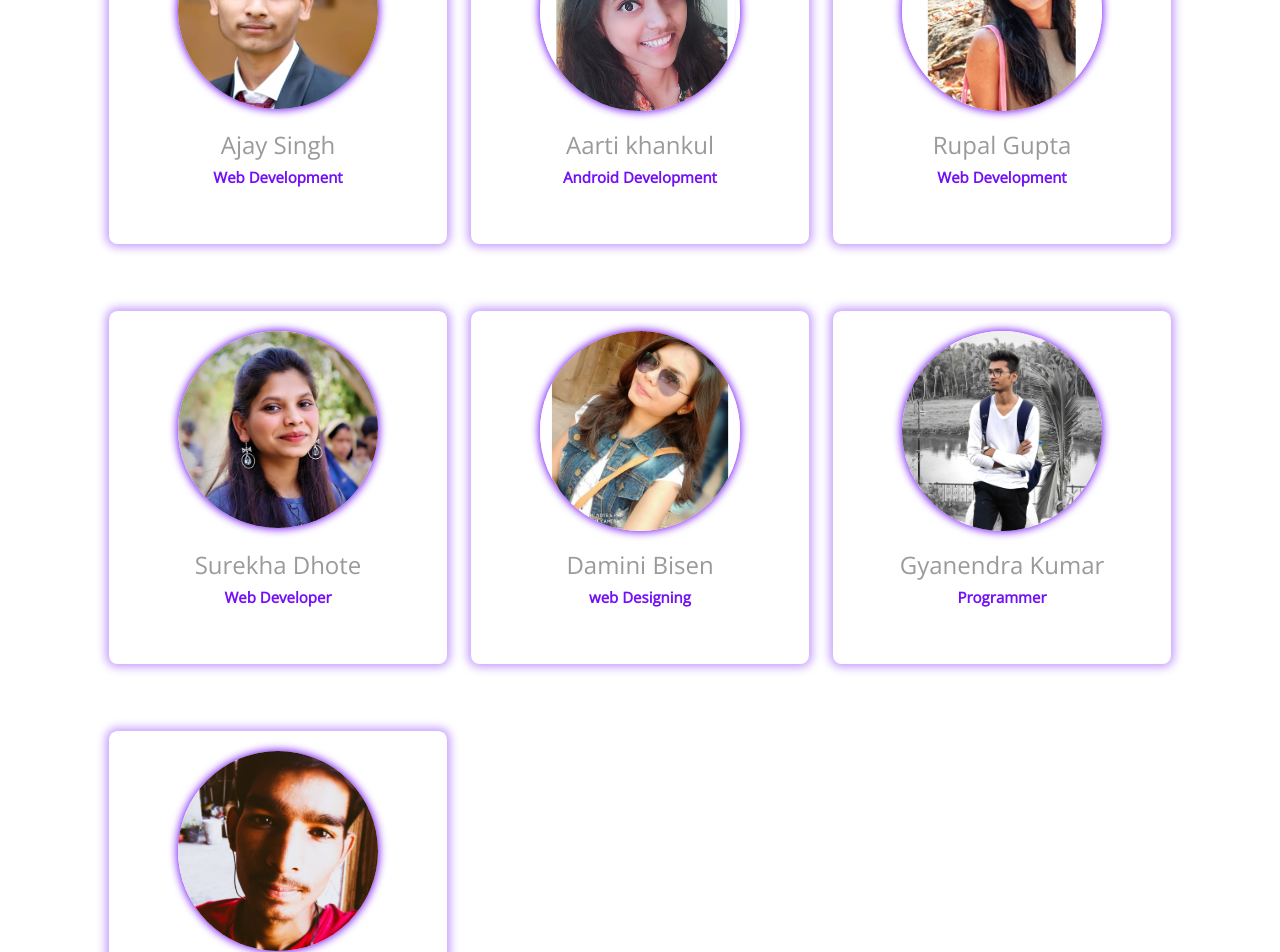
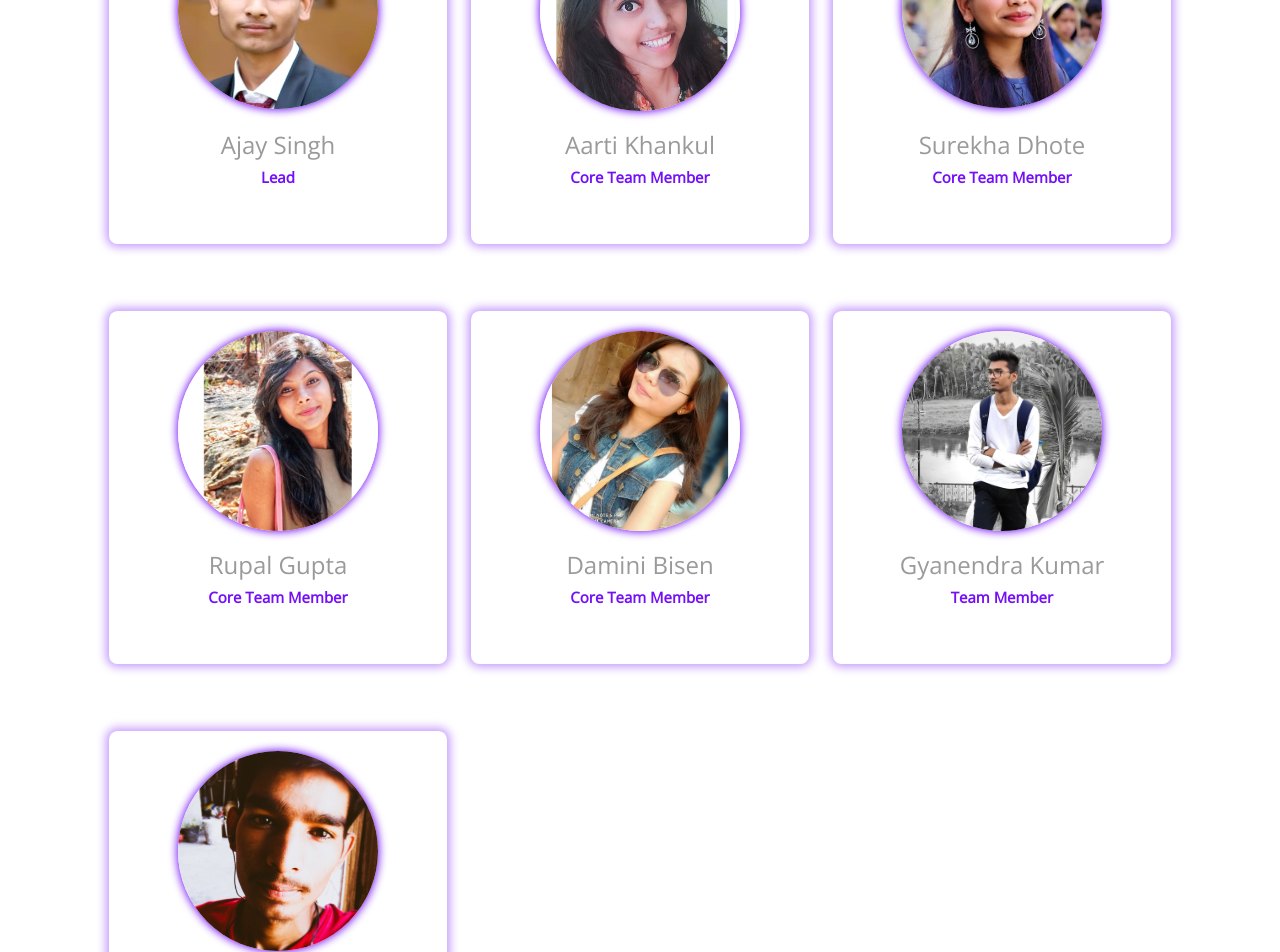
Before and after one commit to Code-Recursion/DSC-BIST, a React (Create React App) app: page /team in a window 1280 px wide. Shown: the part 1000-1952 px from the top of the page. Built offline with nearby package versions, Linux system fonts and the light colour scheme.

Commit message:
added team

```diff
--- a/src/components/Team.js
+++ b/src/components/Team.js
@@ -1,5 +1,5 @@
-import React, {Component} from "react";
-import ParticlesBg from 'particles-bg';
+import React, { useState } from "react";
+import ParticlesBg from "particles-bg";
 
 // CSS Import
 import "../styles/team.css";
@@ -15,145 +15,144 @@ import Surekha_Dhote from "../resources/team/avatar/Surekha_Dhote.jpeg";
 import Aakash_Panwar from "../resources/team/avatar/Aakash_Panwar.jpg";
 
 // fontAwesome;
-import { FontAwesomeIcon } from '@fortawesome/react-fontawesome';
-import { faGithub, faInstagram, faLinkedinIn } from '@fortawesome/free-brands-svg-icons';
-import { render } from "@testing-library/react";
+import { FontAwesomeIcon } from "@fortawesome/react-fontawesome";
+import { faGithub, faInstagram, faLinkedinIn } from "@fortawesome/free-brands-svg-icons";
 
+const App = () => {
+  const [team, setTeam] = useState([
+    {
+      id: 1,
+      name: "Ajay Singh",
+      designation: "Lead",
+      linkedin: "https://www.linkedin.com/in/hello-ajay-singh/",
+      github: "https://github.com/Code-Recursion/",
+      twitter: "https://twitter.com/code_recursion/",
+      other: "",
+      picture: Ajay_Singh,
+    },
+    {
+      id: 2,
+      name: "Aarti Khankul",
+      designation: "Core Team Member",
+      linkedin: "https://www.linkedin.com/in/aarti-khankul-2a562719b/",
+      github: "https://github.com/Aarti3530/",
+      twitter: "https://twitter.com/",
+      other: "",
+      picture: Aarti_Khankul,
+    },
 
+    {
+      id: 3,
+      name: "Surekha Dhote",
+      designation: "Core Team Member",
+      linkedin: "https://www.linkedin.com/in/surekha-dhote-626798187/",
+      github: "https://github.com/Surekhadhote/",
+      twitter: "https://twitter.com/",
+      other: "",
+      picture: Surekha_Dhote,
+    },
+    {
+      id: 4,
+      name: "Rupal Gupta",
+      designation: "Core Team Member",
+      linkedin: "https://www.linkedin.com/in/rupal-gupta-2bb32b1a8/",
+      github: "https://github.com/Rupal-Gupta29/",
+      twitter: "https://twitter.com/",
+      other: "blog/webiste/medium/youtube",
+      picture: Rupal_Gupta,
+    },
+    {
+      id: 5,
+      name: "Damini Bisen",
+      designation: "Core Team Member",
+      linkedin: "https://www.linkedin.com/in/damini-bisen-6318761a6/",
+      github: "https://github.com/Damini02/",
+      twitter: "https://twitter.com/",
+      other: "",
+      picture: Damini_Bisen,
+    },
+    {
+      id: 6,
+      name: "Gyanendra Kumar",
+      designation: "Team Member",
+      linkedin: "https://www.linkedin.com/in/gaurav-verma-5b3a42193/",
+      github: "https://github.com/GauravGhost/",
+      twitter: "https://twitter.com/Gyanendrak874/",
+      other: "",
+      picture: Gyanendra_Kumar,
+    },
+    {
+      id: 7,
+      name: "Aakash Panwar",
+      designation: "Team Member",
+      linkedin: "https://www.linkedin.com/in/aakash-panwar-5bb2101a4/",
+      github: "https://github.com/Aakash574/",
+      twitter: "https://twitter.com/",
+      other: "",
+      picture: Aakash_Panwar,
+    },
+  ]);
 
-const Team = () => {
-	render()
-    {
+  const CardMarkup = () =>
+    team.map((member) => (
+      <div key={member.id} className="col col-12 col-sm-6 col-md-4 col-lg-4">
+        <div className="our-team">
+          <div className="picture">
+            <img className="img-fluid team-img" src={member.picture} alt="" />
+          </div>
+          <div className="team-content">
+            <h3 className="name">{member.name}</h3>
+            <h4 className="title"> {member.designation}</h4>
+          </div>
+          <ul className="social">
+            <li>
+              <a href={member.linkedin}>
+                <FontAwesomeIcon icon={faLinkedinIn} />
+              </a>
+            </li>
+            <li>
+              <a href={member.github}>
+                <FontAwesomeIcon icon={faGithub} />
+              </a>
+            </li>
+            <li>
+              {/*<a href="https://www.instagram.com/_invincible_aj_/">
+              <FontAwesomeIcon icon={faInsmember.instagram} />
+            </a>*/}
+            </li>
+          </ul>
+        </div>
+      </div>
+    ));
+
   return (
     <>
       <section className="sec">
         <div className="container">
-			<div class="team-description">
-				<div class="team-heading">
-					<h1 className="heading">Meet Our Team</h1>
-					<p className="sub-heading">The goal of the <span className="text-purple">DSC-BIST</span> team is to create a passionate developers through interactive and free workshops which is related to <span className="text-purple">coud computing, App Development, web Development, etc.</span> We collaborate to provide students with opportunities to attend amazing events and improve their skills.</p>
+          <div className="team-description">
+            <div className="team-heading">
+              <h1 className="heading mb-5">Meet Our Team</h1>
+              <p className="m-auto sub-heading">
+                The goal of
+                <span className="text-purple">
+                  Developer Student Club Bansal Institute of Science and Technology
+                </span>
+                is to create a strong community of passionate developers, helping students with
+                beginner to advanced knowledge through interactive and free workshops. The team is
+                ready to provide students with opportunities to attend amazing events and improve
+                their skills.
+              </p>
             </div>
           </div>
+
           <div className="row">
-		            <div className="col col-12 col-sm-6 col-md-4 col-lg-4">
-			            <div className="our-team">
-			                <div className="picture">
-				                <img className="img-fluid team-img" src={Ajay_Singh} />
-			                </div>
-			                <div className="team-content">
-				                <h3 className="name">Ajay Singh</h3>
-				                <h4 className="title"> Web Development</h4>
-			                </div>
-			                <ul className="social">
-				                <li><a href="https://www.linkedin.com/in/hello-ajay-singh/"><FontAwesomeIcon icon={faLinkedinIn} /></a></li>
-				                <li><a href="https://github.com/Code-Recursion"><FontAwesomeIcon icon={faGithub} /></a></li>
-				                <li><a href="https://www.instagram.com/_invincible_aj_/"><FontAwesomeIcon icon={faInstagram}/></a></li>
-			                </ul>
-			            </div>
-		            </div>
-                    <div className="col col-12 col-sm-6 col-md-4 col-lg-4">
-			            <div className="our-team">
-			                <div className="picture">
-				                <img className="img-fluid team-img" src={Aarti_Khankul} />
-			                </div>
-			                <div className="team-content">
-				                <h3 className="name">Aarti khankul</h3>
-				                <h4 className="title">Android Development</h4>
-			                </div>
-			                <ul className="social">
-				                <li><a href="https://www.linkedin.com/in/aarti-khankul-2a562719b/"><FontAwesomeIcon icon={faLinkedinIn} /></a></li>
-				                <li><a href="https://github.com/Aarti3530"><FontAwesomeIcon icon={faGithub} /></a></li>
-				                <li><a href="https://www.instagram.com/arru3530/"><FontAwesomeIcon icon={faInstagram}/></a></li>
-			                </ul>
-			            </div>
-		            </div>
-                    <div className="col col-12 col-sm-6 col-md-4 col-lg-4">
-			            <div className="our-team">
-			                <div className="picture">
-				                <img className="img-fluid team-img" src={Rupal_Gupta} />
-			                </div>
-			                <div className="team-content">
-				                <h3 className="name">Rupal Gupta</h3>
-				                <h4 className="title">Web Development</h4>
-			                </div>
-			                <ul className="social">
-				                <li><a href="https://www.linkedin.com/in/rupal-gupta-2bb32b1a8" ><FontAwesomeIcon icon={faLinkedinIn} /></a></li>
-				                <li><a href="https://github.com/Rupal-Gupta29"><FontAwesomeIcon icon={faGithub} /></a></li>
-				                <li><a><FontAwesomeIcon icon={faInstagram}/></a></li>
-			                </ul>
-			            </div>
-		            </div>
-                    <div className="col col-12 col-sm-6 col-md-4 col-lg-4">
-			            <div className="our-team">
-			                <div className="picture">
-				                <img className="img-fluid team-img" src={Surekha_Dhote} />
-			                </div>
-			                <div className="team-content">
-				                <h3 className="name">Surekha Dhote</h3>
-				                <h4 className="title">Web Developer</h4>
-			                </div>
-			                <ul className="social">
-				                <li><a href="https://www.instagram.com/surekhadhote0002/"><FontAwesomeIcon icon={faLinkedinIn} /></a></li>
-				                <li><a href="https://github.com/Surekhadhote"><FontAwesomeIcon icon={faGithub} /></a></li>
-				                <li><a href="https://www.linkedin.com/in/surekha-dhote-626798187/"><FontAwesomeIcon icon={faInstagram}/></a></li>
-			                </ul>
-			            </div>
-		            </div>
-                    <div className="col col-12 col-sm-6 col-md-4 col-lg-4">
-			            <div className="our-team">
-			                <div className="picture">
-				                <img className="img-fluid team-img" src={Damini_Bisen} />
-			                </div>
-			                <div className="team-content">
-				                <h3 className="name">Damini Bisen</h3>
-				                <h4 className="title">web Designing</h4>
-			                </div>
-			                <ul className="social">
-				                <li><a href="https://www.linkedin.com/in/damini-bisen-6318761a6/"><FontAwesomeIcon icon={faLinkedinIn} /></a></li>
-				                <li><a href="https://github.com/Damini02"><FontAwesomeIcon icon={faGithub} /></a></li>
-				                <li><a href="https://www.instagram.com/_.daminii._/"><FontAwesomeIcon icon={faInstagram}/></a></li>
-			                </ul>
-			            </div>
-		            </div>
-                    <div className="col col-12 col-sm-6 col-md-4 col-lg-4">
-			            <div className="our-team">
-			                <div className="picture">
-				                <img className="img-fluid team-img" src={Gyanendra_Kumar} />
-			                </div>
-			                <div className="team-content">
-				                <h3 className="name">Gyanendra Kumar</h3>
-				                <h4 className="title">Programmer</h4>
-			                </div>
-			                <ul className="social">
-				                <li><a href="https://www.linkedin.com/in/gaurav-verma-5b3a42193/"><FontAwesomeIcon icon={faLinkedinIn} /></a></li>
-				                <li><a href="https://github.com/GauravGhost"><FontAwesomeIcon icon={faGithub} /></a></li>
-				                <li><a href="https://www.instagram.com/gaurav.ghost/" ><FontAwesomeIcon icon={faInstagram}/></a></li>
-			                </ul>
-			            </div>
-		            </div>
-                    <div className="col col-12 col-sm-6 col-md-4 col-lg-4">
-			            <div className="our-team">
-			                <div className="picture">
-				                <img className="img-fluid team-img" src={Aakash_Panwar} />
-			                </div>
-			                <div className="team-content">
-				                <h3 className="name">Aakash panwar</h3>
-				                <h4 className="title">Designing</h4>
-			                </div>
-			                <ul className="social">
-				                <li><a href="https://www.linkedin.com/mwlite/in/aakash-panwar-5bb2101a4"><FontAwesomeIcon icon={faLinkedinIn} /></a></li>
-				                <li><a href="https://github.com/Aakash574"><FontAwesomeIcon icon={faGithub} /></a></li>
-				                <li><a href="https://www.instagram.com/aakash_panwar9/"><FontAwesomeIcon icon={faInstagram}/></a></li>
-			                </ul>
-			            </div>
-		            </div>
+            <CardMarkup />
           </div>
         </div>
       </section>
-		<ParticlesBg type="polygon" num={1} bg={true}/>
+      <ParticlesBg type="polygon" num={1} bg={true} />
     </>
   );
 };
-};
 
-export default Team;
+export default App;
--- a/src/styles/team.css
+++ b/src/styles/team.css
@@ -16,9 +16,7 @@
 }
 
 .team-heading .sub-heading {
-    margin: 2rem 10rem 9rem 10rem;
-    font-weight: 600;
-    line-height: 1.5;
+    /* margin: 2rem 10rem 9rem 10rem; */
 }
 
 .team-heading .heading {
```
Also changed, not shown: public/404.html (+0 -13 lines), 1 other file (tests, documents, lock files or other folders). Lines whose indentation alone changed are shown as unchanged.
